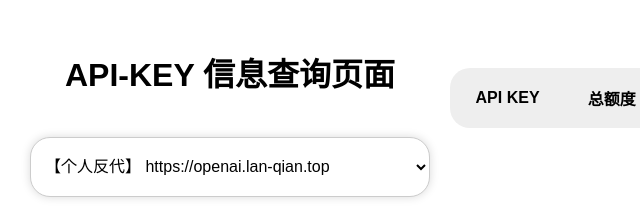
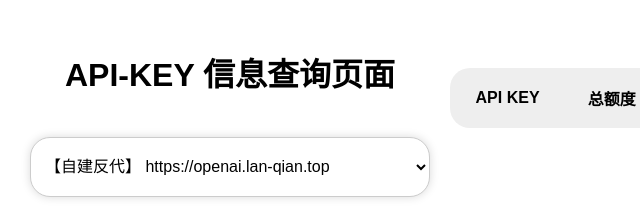
Before and after one commit to lanqian528/openaikey, a plain HTML site: page index.html in a window 1280 px wide. Shown: the top 214 px of the page, 18-658 px from the left. Drawn offline with Linux system fonts and the light colour scheme.

Commit message:
增加代理

```diff
--- a/index.html
+++ b/index.html
@@ -13,7 +13,10 @@
       <label for="apiUrlInput"></label>
       <select id="apiUrlInput">
         <option value="https://openai.lan-qian.top">
-          【个人反代】 https://openai.lan-qian.top
+          【自建反代】 https://openai.lan-qian.top
+        </option>
+        <option value="https://one-api.lan-qian.top">
+          【特殊反代】 https://one-api.lan-qian.top
         </option>
         <option value="https://openai.1rmb.tk">
           【社区反代】 https://openai.1rmb.tk
```
